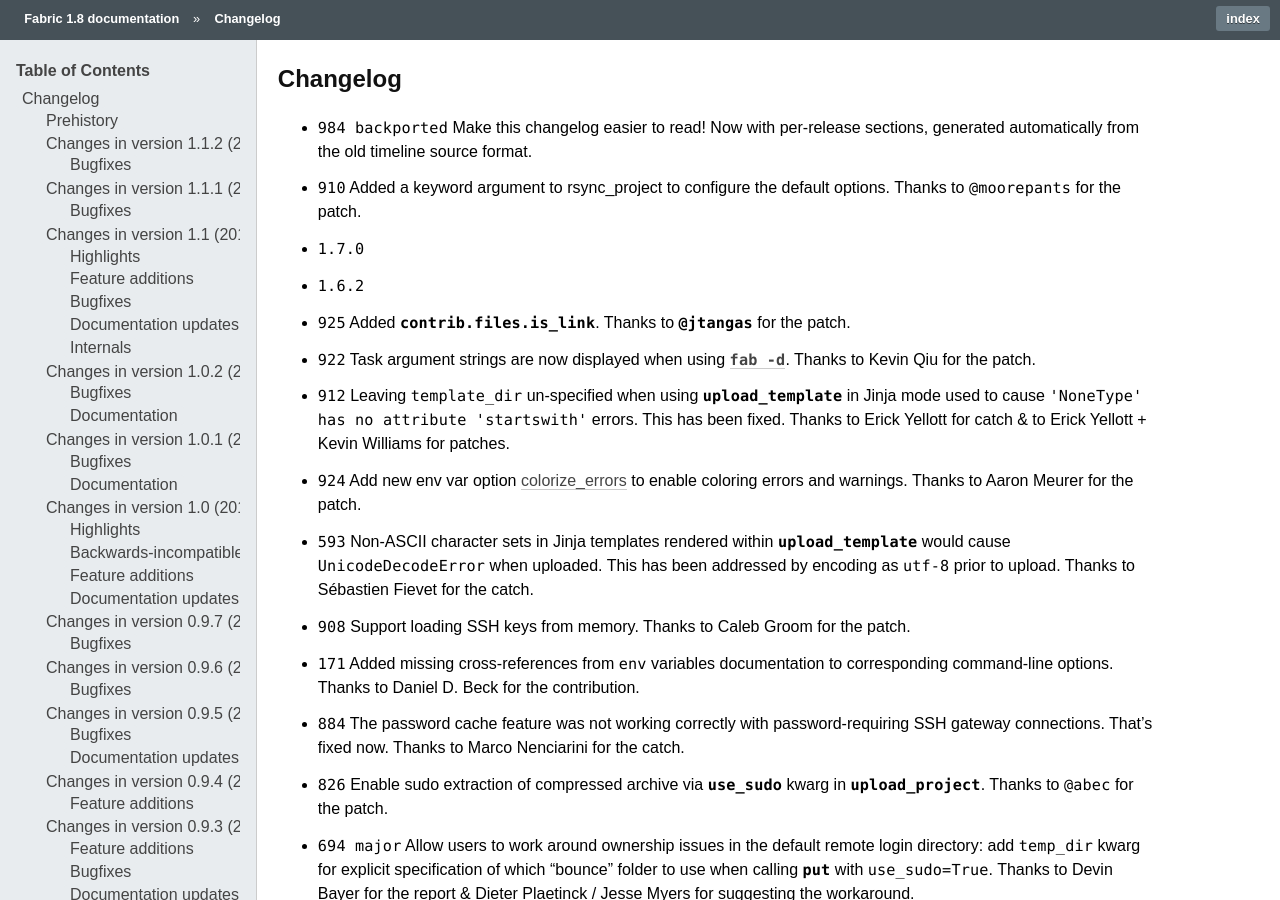
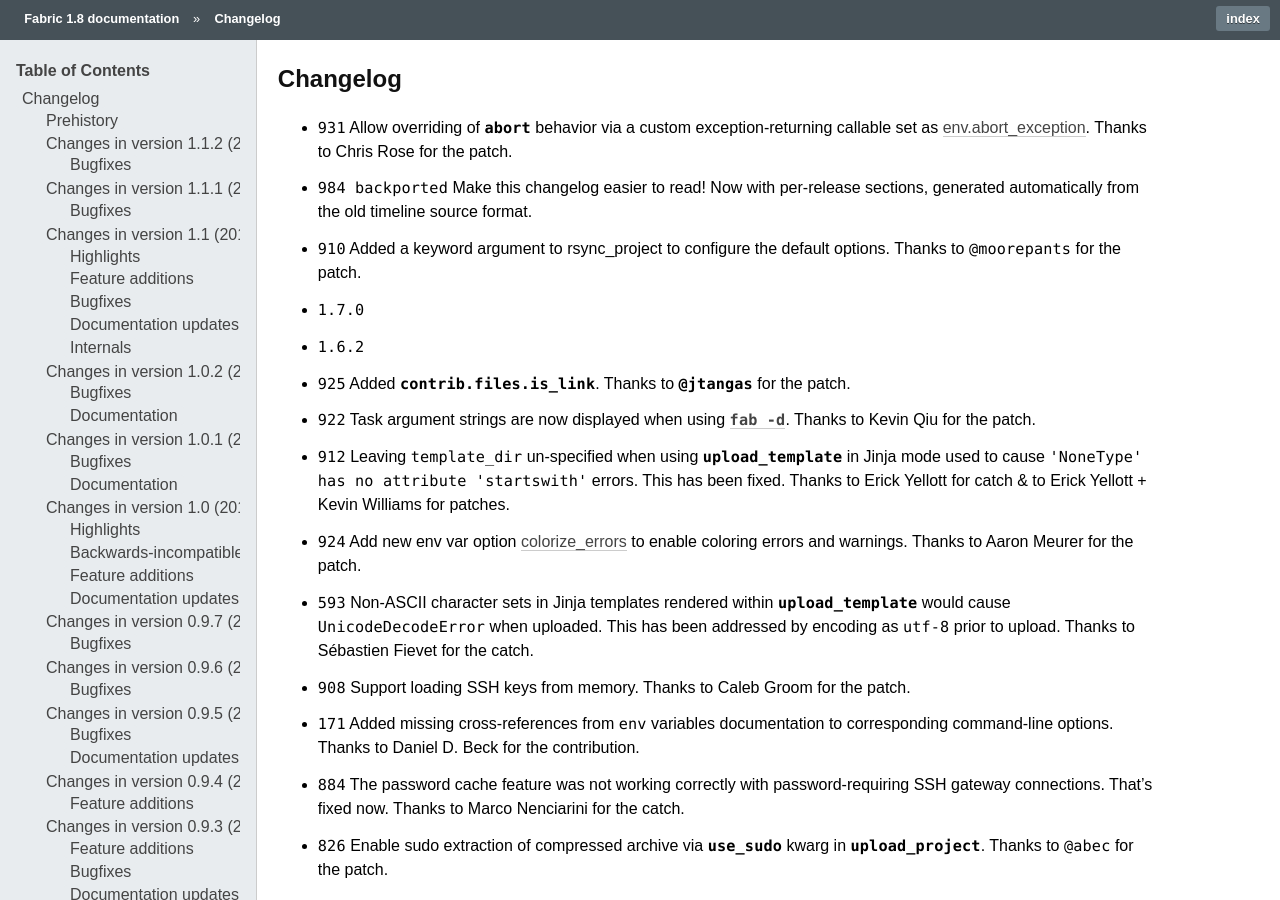
Before and after one commit to fabric/fabric, a Sphinx documentation site: the page built from docs/changelog.rst, in a window 1280 px wide and 900 px high. Built offline with Sphinx 7.4.7, drawn with Linux system fonts in a browser that asks for light colours; cross-references to code outside the pages are shown as plain code.

Commit message:
Changelog re #931

```diff
--- a/docs/changelog.rst
+++ b/docs/changelog.rst
@@ -4,6 +4,9 @@
 Changelog
 =========
 
+* :feature:`931` Allow overriding of `.abort` behavior via a custom
+  exception-returning callable set as :ref:`env.abort_exception
+  <abort-exception>`. Thanks to Chris Rose for the patch.
 * :support:`984 backported` Make this changelog easier to read! Now with
   per-release sections, generated automatically from the old timeline source
   format.
```
